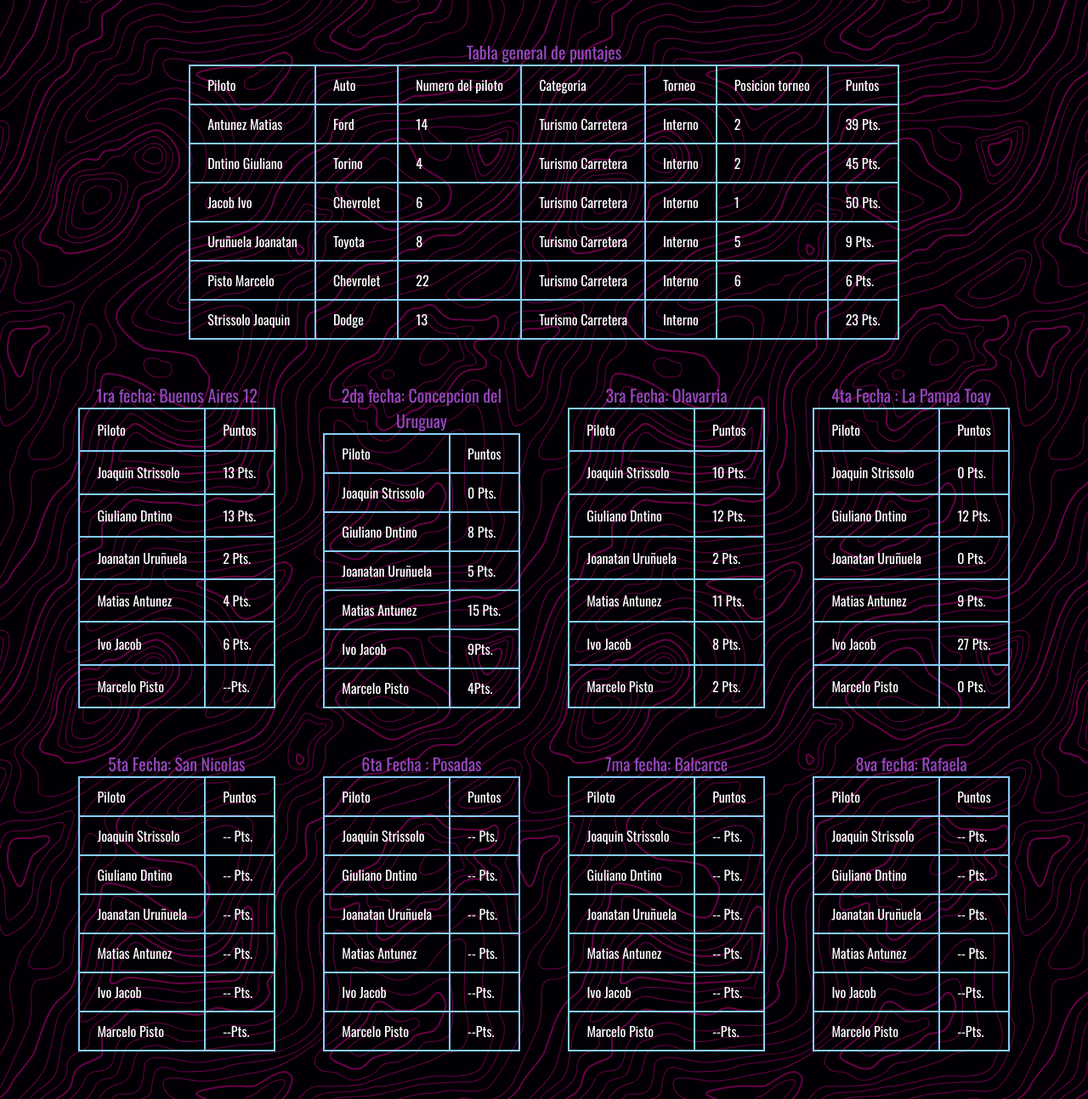
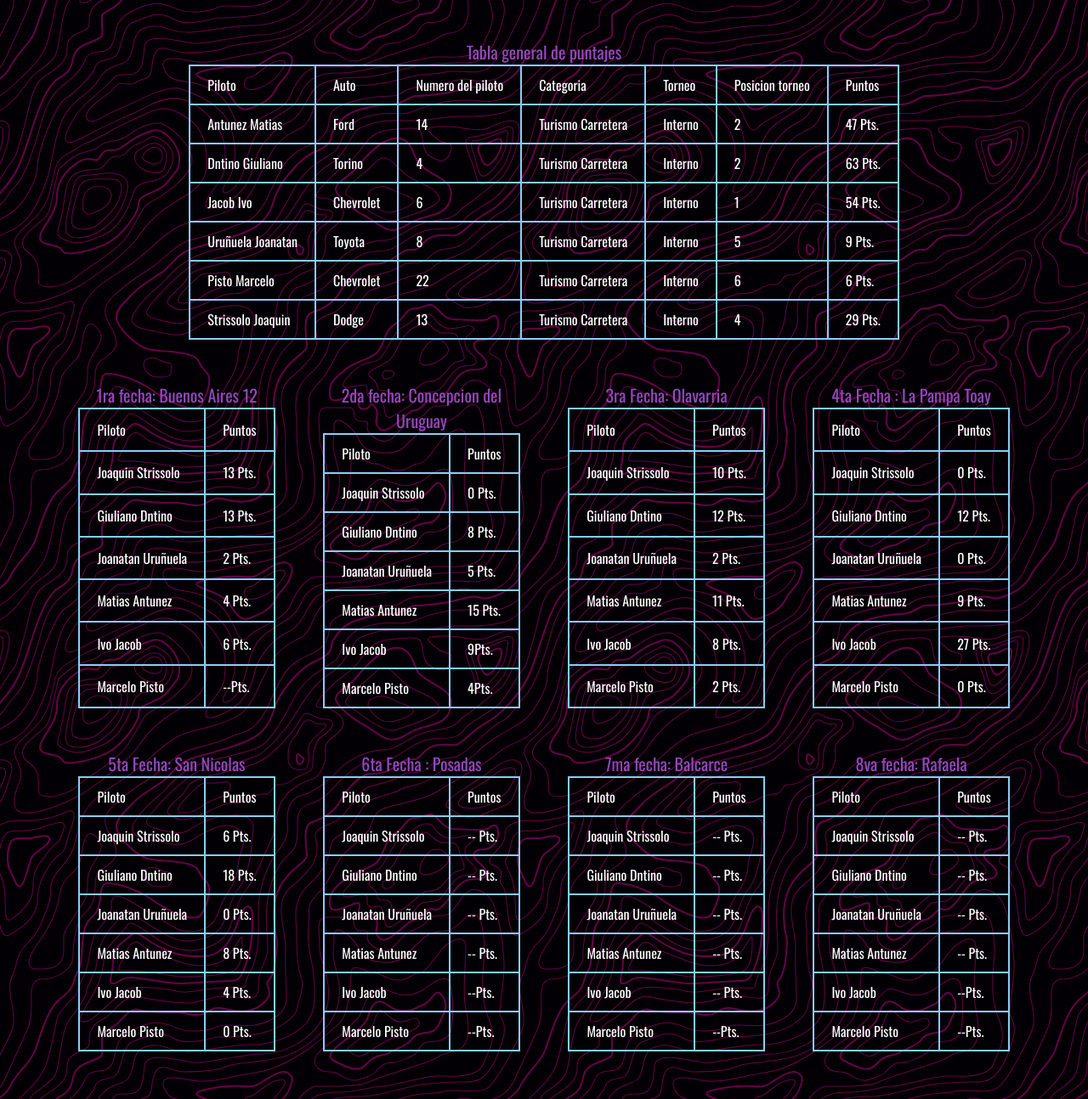
Before and after one commit to joakoS3/Cracker-Team, a plain HTML site: page paginas/torneo.html in a window 1280 px wide. Shown: the part 66-1360 px from the top of the page at 85% size. Drawn offline with nearby package versions, Linux system fonts and the light colour scheme.

Commit message:
actualizacion de las tabas del torneo en san nicolas

```diff
--- a/paginas/torneo.html
+++ b/paginas/torneo.html
@@ -46,7 +46,7 @@
                 <td>Turismo Carretera</td>
                 <td>Interno</td>
                 <td>2</td>
-                <td>39 Pts.</td>
+                <td>47 Pts.</td>
             </tr>
             <tr>
                 <td>Dntino Giuliano</td>
@@ -55,7 +55,7 @@
                 <td>Turismo Carretera</td>
                 <td>Interno</td>
                 <td>2</td>
-                <td>45 Pts.</td>
+                <td>63 Pts.</td>
             </tr>
             <tr>
                 <td>Jacob Ivo</td>
@@ -64,7 +64,7 @@
                 <td>Turismo Carretera</td>
                 <td>Interno</td>
                 <td>1</td>
-                <td>50 Pts.</td>
+                <td>54 Pts.</td>
             </tr>
             <tr>
                 <td>Uruñuela Joanatan</td>
@@ -90,8 +90,8 @@
                 <td>13</td>
                 <td>Turismo Carretera</td>
                 <td>Interno</td>
-                <td></td>
-                <td>23 Pts.</td>
+                <td>4</td>
+                <td>29 Pts.</td>
             </tr>
         </table>
         </section>
@@ -228,27 +228,27 @@
                 </tr>
                 <tr>
                     <td>Joaquin Strissolo</td>
-                    <td>-- Pts.</td>
+                    <td>6 Pts.</td>
                 </tr>
                 <tr>
                     <td>Giuliano Dntino</td>
-                    <td>-- Pts.</td>
+                    <td>18 Pts.</td>
                 </tr>
                 <tr>
                     <td>Joanatan Uruñuela</td>
-                    <td>-- Pts.</td>
+                    <td>0 Pts.</td>
                 </tr>
                 <tr>
                     <td>Matias Antunez</td>
-                    <td>-- Pts.</td>
+                    <td>8 Pts.</td>
                 </tr>
                 <tr>
                     <td>Ivo Jacob</td>
-                    <td>-- Pts.</td>
+                    <td>4 Pts.</td>
                 </tr>
                 <tr>
                     <td>Marcelo Pisto</td>
-                    <td> --Pts.</td>
+                    <td>0 Pts.</td>
                 </tr>
         </table>
         <table>
```
Also changed, not shown: index.htm (+2 -0 lines).
